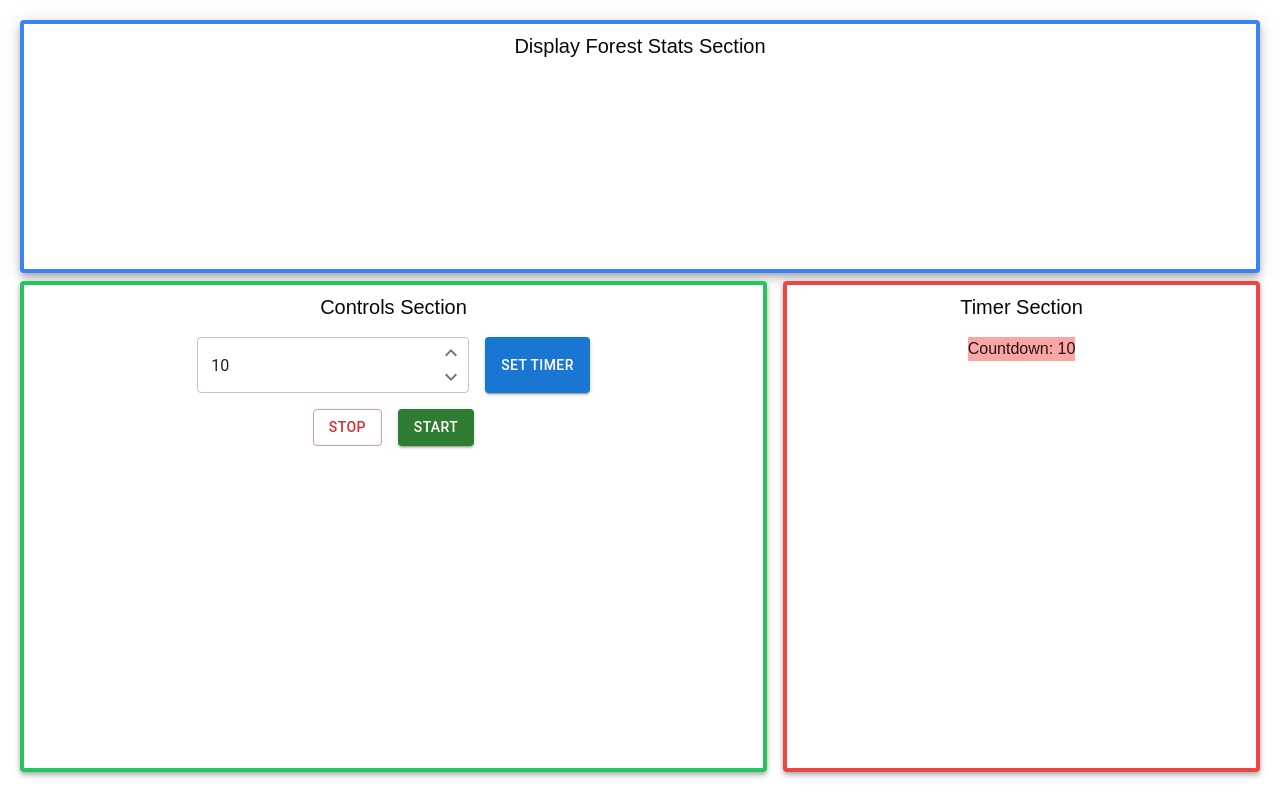
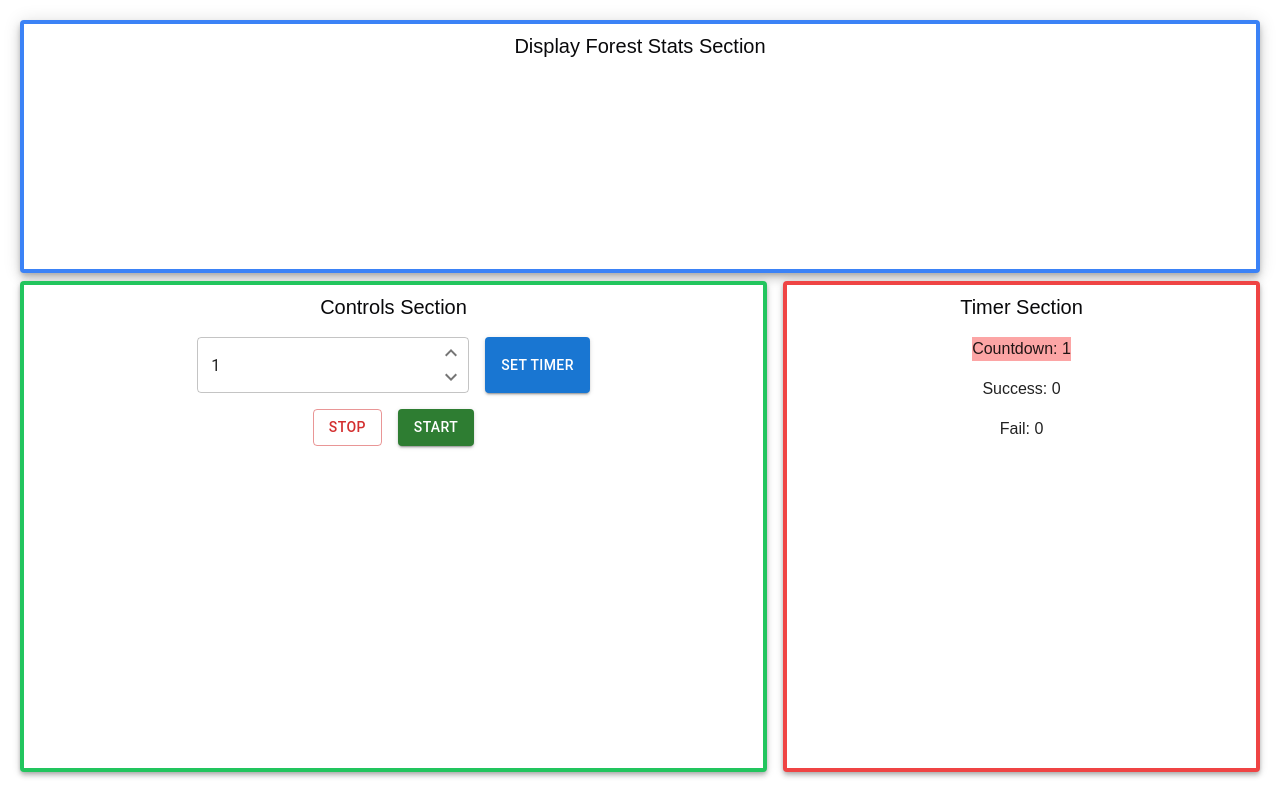
Before and after one commit to ArcFlu/arc-pomodoro, a Next.js app in the folder arc-pomodoro-app/: page /forest-clone in a window 1280 px wide. Built offline with nearby package versions, Linux system fonts and the light colour scheme.

Commit message:
Added Success and Fail to UI

```diff
--- a/arc-pomodoro-app/src/app/forest-clone/TimerAndControlsSection.tsx
+++ b/arc-pomodoro-app/src/app/forest-clone/TimerAndControlsSection.tsx
@@ -5,7 +5,7 @@ import { FieldNumberInput } from '@/components/src/mui-treasury/field-number-inp
 import { NumberInputEventType } from '@/components/src/mui-treasury/use-number-input';
 
 //Initial Value on Controls drop down and Timer side.
-const initTimerValue = 10;
+const initTimerValue = 1;
 
 const TimerAndControlsSection: React.FC = () => {
   const [isCountingDown, setIsCountingDown] = useState(false);
@@ -34,12 +34,9 @@ const TimerAndControlsSection: React.FC = () => {
           const incrementCount = prev + 1;
           return incrementCount;
         });
-        console.log('Count Success inside useEffect: ' + countSuccess);
       }
     }
   }, [isCountingDown]);
-
-  console.log('Count Success outside, on every render: ' + countSuccess);
 
   const handleInputFieldTimerChange = (value: number | undefined) => {
     if (!value) return;
@@ -113,6 +110,8 @@ const TimerAndControlsSection: React.FC = () => {
           >
             Countdown: {timer}
           </h1>
+          <h2>Success: {countSuccess}</h2>
+          <h2>Fail: {countFail}</h2>
         </Stack>
       </Paper>
     );
```
